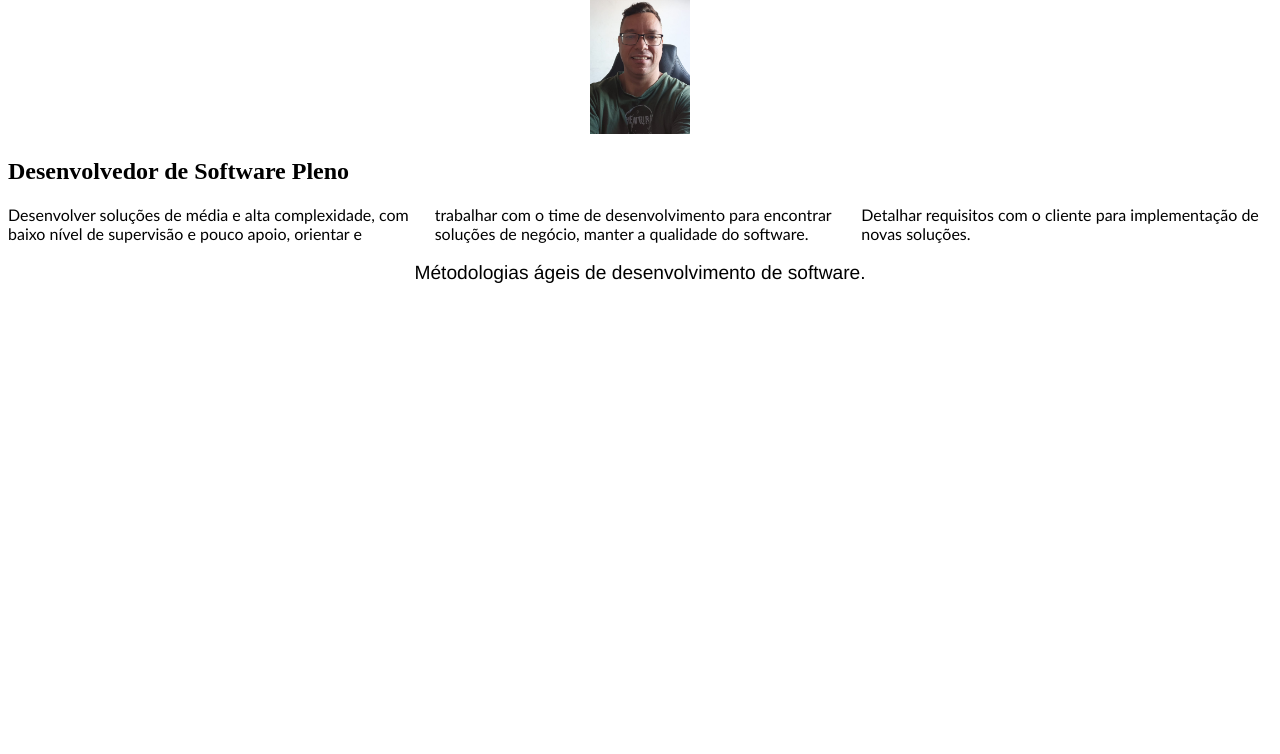
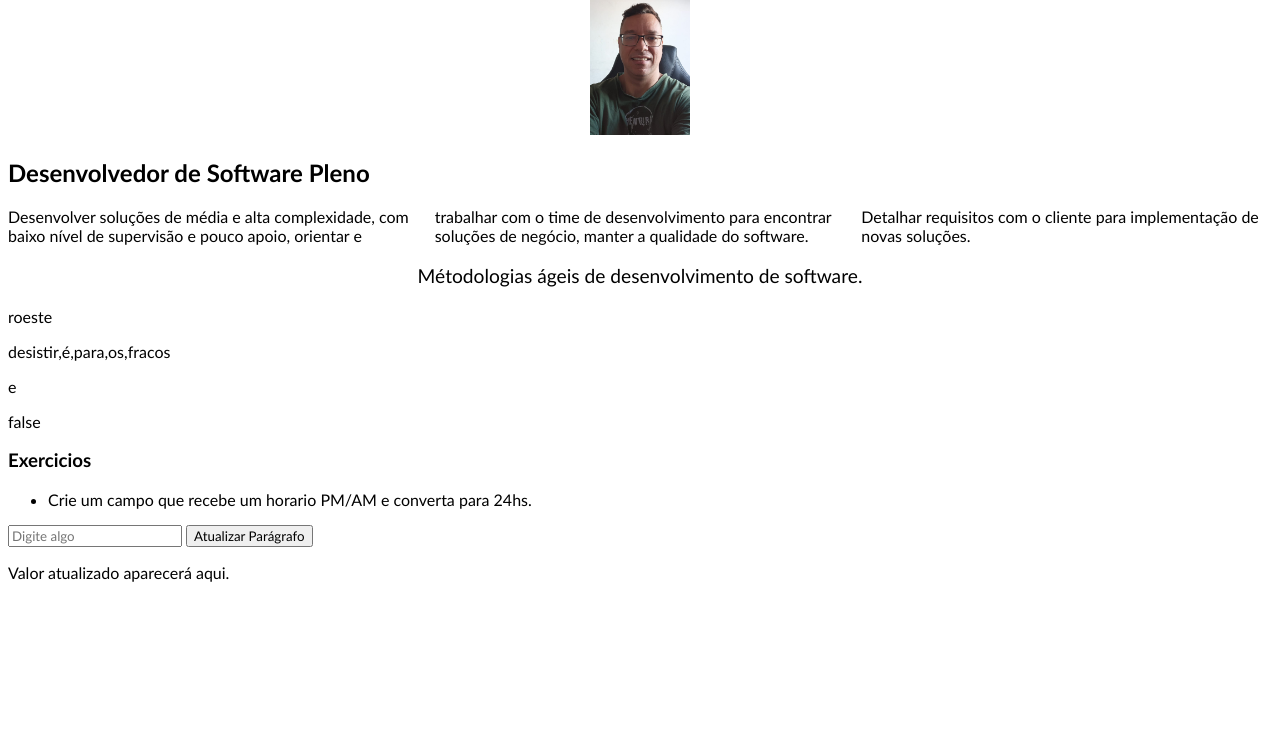
Before and after one commit to abrantessistemas/demo-JS, a website built with Vite: page index.html in a window 1280 px wide. Shown: the part 46-800 px from the top of the page. Built offline with nearby package versions, Linux system fonts and the light colour scheme.

Commit message:
3 files modified

```diff
--- a/index.html
+++ b/index.html
@@ -12,6 +12,18 @@
     <h2 id="subtitulo"></h2>
     <p id="boas-vindas"></p>
     <p id="frase"></p>
+    <p id="p1"></p>
+    <p id="p2"></p>
+    <p id="p3"></p>
+    <p id="p4"></p>
+    <h3>Exercicios</h3>
+    <ul>
+      <li>Crie um campo que recebe um horario PM/AM e converta para 24hs.</li>
+    </ul>
+    <input type="text" id="campoTexto" placeholder="Digite algo">
+    <button onclick="atualizarParagrafo()">Atualizar Parágrafo</button>
+    <p id="paragrafo">Valor atualizado aparecerá aqui.</p>
+
     <script type="module" src="/main.js"></script>
   </body>
 </html>
--- a/main.js
+++ b/main.js
@@ -26,3 +26,25 @@ imagem.alt = 'Descrição da imagem';
 imagem.width = 100;
 // Adiciona a imagem ao elemento de contêiner no documento
 document.getElementById('imagem-container').appendChild(imagem);
+
+//Testes
+const palavra = 'faroeste caboclo';
+document.querySelector('#p1').innerHTML = palavra.slice(2, 9);
+
+const palavra2 = 'desistir é para os fracos';
+document.querySelector('#p2').innerHTML = palavra2.split(' ');
+
+const palavra3 = 'temos todo o tempo do mundo!';
+document.querySelector('#p3').innerHTML = palavra3[14];
+
+const palavra4 = 'vem pra mim para gente se ver de novo.';
+document.querySelector('#p4').innerHTML = palavra4.includes('pamonha');
+
+function atualizarParagrafo() {
+  // Pega o valor do campo de texto
+  var valorCampo = document.getElementById('campoTexto').value;
+
+  // Atualiza o texto do parágrafo
+  document.getElementById('paragrafo').textContent =
+    'Valor atualizado: ' + valorCampo;
+}
--- a/style.css
+++ b/style.css
@@ -1,20 +1,22 @@
+* {
+  font-family: 'Trebuchet MS', 'Lucida Sans Unicode', 'Lucida Grande',
+    'Lucida Sans', Arial, sans-serif, Times, serif;
+}
+
 #titulo {
   width: 100%;
   text-align: center;
   font-size: large;
-  font-family: 'Times New Roman', Times, serif;
 }
 
 #boas-vindas {
   columns: 100px 3;
-  font-family: 'Gill Sans', 'Gill Sans MT', Calibri, 'Trebuchet MS', sans-serif;
 }
 
 #frase {
   font-size: larger;
   width: 100%;
   text-align: center;
-  font-family: 'Franklin Gothic Medium', 'Arial Narrow', Arial, sans-serif;
 }
 
 #imagem-container {
```
